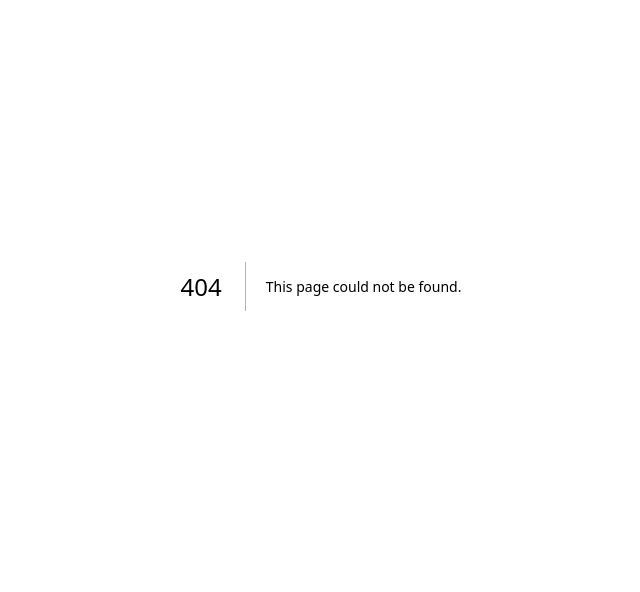
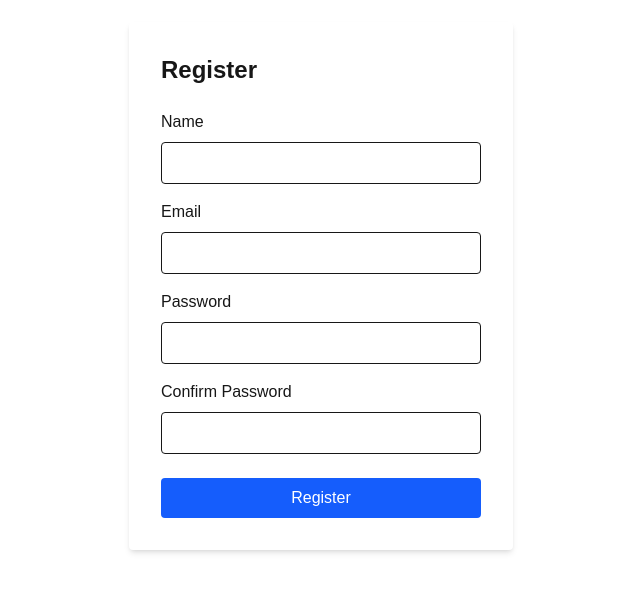
Before and after one commit to Andresa-Alves-Ribeiro/digitsign, a Next.js app: page /register in a window 1280 px wide. Before the commit this address had no page. Shown: the part 114-706 px from the top of the page, without its empty margins (319-959 px from the left). Built offline with nearby package versions, Linux system fonts and the light colour scheme.

Commit message:
feat: criando pagina de registro

```diff
--- /dev/null
+++ b/src/pages/register.tsx
@@ -0,0 +1,78 @@
+import { useRouter } from "next/router";
+import { useForm } from "react-hook-form";
+import { zodResolver } from "@hookform/resolvers/zod";
+import { z } from "zod";
+import bcrypt from "bcryptjs";
+import { prisma } from "../../lib/prisma";
+
+const schema = z.object({
+    name: z.string().min(3),
+    email: z.string().email(),
+    password: z.string().min(6),
+    confirmPassword: z.string(),
+}).refine(data => data.password === data.confirmPassword, {
+    message: "Passwords don't match",
+    path: ["confirmPassword"],
+});
+
+export default function RegisterPage() {
+    const router = useRouter();
+    const { register, handleSubmit, formState } = useForm({
+        resolver: zodResolver(schema),
+    });
+
+    const onSubmit = async (data: any) => {
+        try {
+            const hashedPassword = await bcrypt.hash(data.password, 10);
+            await prisma.user.create({
+                data: {
+                    name: data.name,
+                    email: data.email,
+                    password: hashedPassword,
+                },
+            });
+            router.push("/login");
+        } catch (error) {
+            alert("Registration failed");
+        }
+    };
+
+    return (
+        <div className="min-h-screen flex items-center justify-center">
+            <form onSubmit={handleSubmit(onSubmit)} className="bg-white p-8 rounded shadow-md w-96">
+                <h1 className="text-2xl font-bold mb-6">Register</h1>
+                <div className="mb-4">
+                    <label className="block mb-2">Name</label>
+                    <input {...register("name")} className="w-full p-2 border rounded" />
+                    {formState.errors.name && (
+                        <p className="text-red-500 text-sm">{formState.errors.name.message}</p>
+                    )}
+                </div>
+                <div className="mb-4">
+                    <label className="block mb-2">Email</label>
+                    <input {...register("email")} className="w-full p-2 border rounded" />
+                    {formState.errors.email && (
+                        <p className="text-red-500 text-sm">{formState.errors.email.message}</p>
+                    )}
+                </div>
+                <div className="mb-4">
+                    <label className="block mb-2">Password</label>
+                    <input {...register("password")} type="password" className="w-full p-2 border rounded" />
+                    {formState.errors.password && (
+                        <p className="text-red-500 text-sm">{formState.errors.password.message}</p>
+                    )}
+                </div>
+                <div className="mb-6">
+                    <label className="block mb-2">Confirm Password</label>
+                    <input {...register("confirmPassword")} type="password" className="w-full p-2 border rounded" />
+                    {formState.errors.confirmPassword && (
+                        <p className="text-red-500 text-sm">{formState.errors.confirmPassword.message}</p>
+                    )}
+                </div>
+                <button type="submit" className="w-full bg-blue-600 text-white p-2 rounded">
+                    Register
+                </button>
+            </form>
+        </div>
+    );
+}
```
